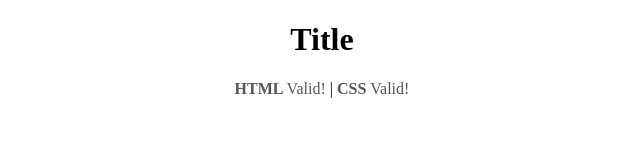
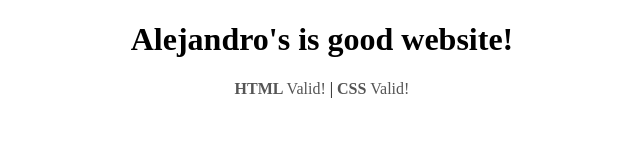
Before and after one commit to alejossis54/website, a plain HTML site: page index.html in a window 1280 px wide. Shown: the whole page, without its empty margins (318-958 px from the left). Drawn offline with Linux system fonts and the light colour scheme.

Commit message:
Update homepage title

```diff
--- a/index.html
+++ b/index.html
@@ -2,7 +2,7 @@
 <html lang="en">
 <head>
 <meta charset="utf-8">
-<title>Title</title>
+<title>Alejandro's is good website!</title>
 <style>
 h1, footer {
     text-align: center;
@@ -25,7 +25,7 @@ window.onload = init;
 </script>
 </head>
 <body>
-<h1>Title</h1>
+<h1>Alejandro's is good website!</h1>
 
 <footer>
 <a id="vLink1"><strong> HTML </strong> Valid! </a> |
```
